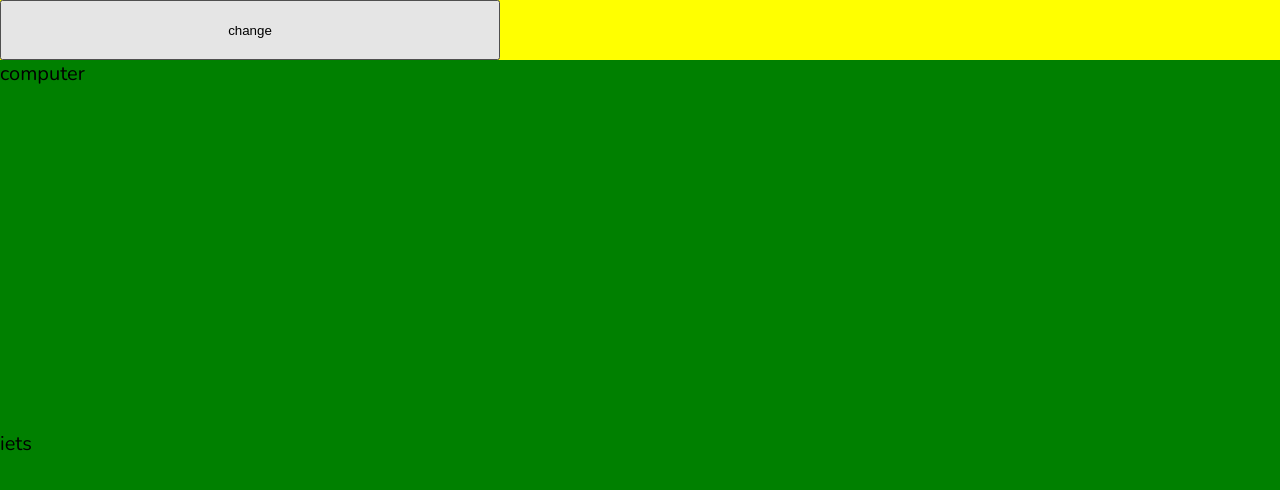
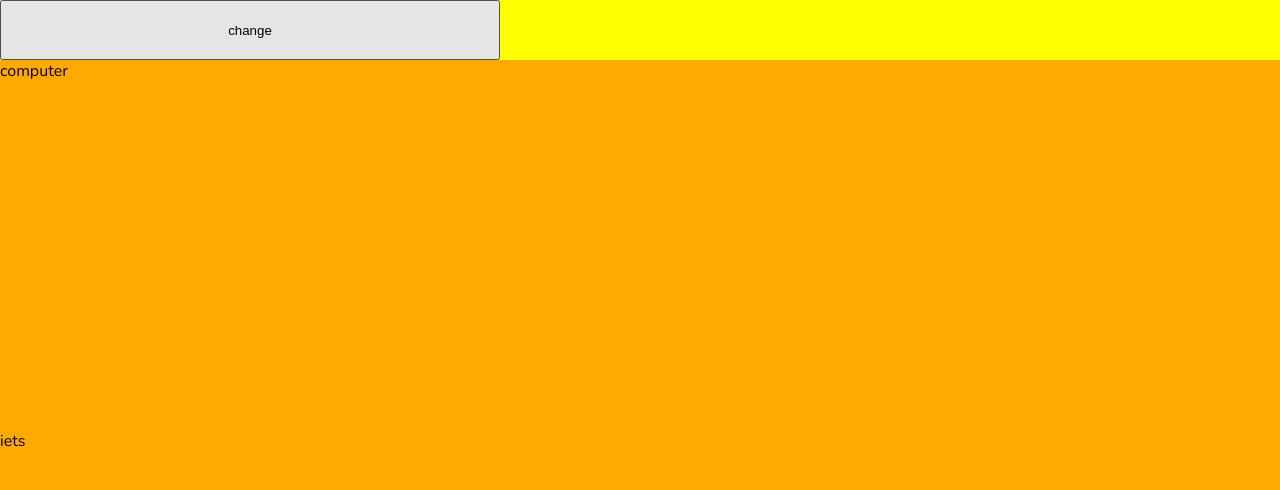
Before and after one commit to SachaVoskuilen/Boardgamebox, a Next.js app: page / in a window 1280 px wide. Shown: the top 490 px of the page. Built offline with nearby package versions, Linux system fonts and the light colour scheme.

Commit message:
feat(deployment): Vercel deployment on every git commit

```diff
--- a/src/components/Layout/Layout.tsx
+++ b/src/components/Layout/Layout.tsx
@@ -1,8 +1,7 @@
-import { Box, Flex, Grid, defaultBreakingPoints } from '@/styles';
+import { Grid, defaultBreakingPoints } from '@/styles';
 import Head from 'next/head';
-import { FC, useEffect, useRef, useState } from 'react';
-import { StyledLayout, windowSizeType } from '.';
-import { Navigation } from '../Navigation';
+import { FC, useEffect, useState } from 'react';
+import { StyledLayout, StyledMain, windowSizeType } from '.';
 
 type Props = {
   title?: string;
@@ -11,7 +10,7 @@ type Props = {
 };
 
 export const Layout: FC<Props> = ({ title, children, loading }) => {
-  let [menu, setMenu] = useState<string>('default');
+  const [menu, setMenu] = useState<string>('default');
 
   const [windowSize, setWindowSize] = useState<windowSizeType>({ height: 100, width: 100 });
 
@@ -42,7 +41,7 @@ export const Layout: FC<Props> = ({ title, children, loading }) => {
           href="https://fonts.googleapis.com/css2?family=Nunito:wght@400;500;600;700;800&display=swap"
         />
       </Head>
-      <main>
+      <StyledMain>
         {windowSize.width >= defaultBreakingPoints.laptop ? (
           <StyledLayout windowSize={windowSize} variant={menu}>
             <Grid gridArea={'navigation'} backgroundColor={'yellow'}>
@@ -59,7 +58,7 @@ export const Layout: FC<Props> = ({ title, children, loading }) => {
                 <div>Content</div>
               </Grid>
             )}
-            <Grid gridArea={'content'} backgroundColor={'green'}>
+            <Grid gridArea={'content'}>
               <div>computer</div>
               <div>{children}</div>
             </Grid>
@@ -87,7 +86,7 @@ export const Layout: FC<Props> = ({ title, children, loading }) => {
             )}
           </StyledLayout>
         )}
-      </main>
+      </StyledMain>
     </>
   );
 };
--- a/src/components/Layout/index.ts
+++ b/src/components/Layout/index.ts
@@ -1,3 +1,4 @@
 export * from './windowSize.type';
 export * from './layout.style';
 export * from './Layout';
+export * from './main.style';
--- a/src/components/Layout/layout.style.ts
+++ b/src/components/Layout/layout.style.ts
@@ -7,6 +7,7 @@ interface StyledLayoutProps extends BoxProps, GridProps {
   windowSize: windowSizeType;
   variant: string;
 }
+
 export const StyledLayout = styled(Grid)<StyledLayoutProps>`
   height: 100vh;
   max-height: -webkit-fill-available;
@@ -28,22 +29,6 @@ export const StyledLayout = styled(Grid)<StyledLayoutProps>`
     `,
     }[variant])}
 
-  @media ${device.tablet} {
-    ${({ variant, theme }) =>
-      ({
-        default: `
-          grid-template-columns: ${theme.size.navHeight} 1fr;
-          grid-template-rows: 1fr;
-          grid-template-areas: 'navigation content';
-      `,
-        hamburger: `
-          grid-template-columns: ${theme.size.navHeight} 1fr;
-          grid-template-rows: 1fr;
-          grid-template-areas: 'navigation hamburger';
-    `,
-      }[variant])}
-  }
-
   @media ${device.laptop} {
     ${({ variant, theme }) =>
       ({
@@ -58,9 +43,25 @@ export const StyledLayout = styled(Grid)<StyledLayoutProps>`
           grid-template-columns: 250px 1fr;
           grid-template-rows: ${theme.size.navHeight} 1fr;
           grid-template-areas:
-            'hamburger navigation'
+            'navigation navigation'
             'hamburger content';
     `,
       }[variant])}
   }
 `;
+
+// @media ${device.tablet} {
+//   ${({ variant, theme }) =>
+//     ({
+//       default: `
+//         grid-template-columns: ${theme.size.navHeight} 1fr;
+//         grid-template-rows: 1fr;
+//         grid-template-areas: 'navigation content';
+//     `,
+//       hamburger: `
+//         grid-template-columns: ${theme.size.navHeight} 1fr;
+//         grid-template-rows: 1fr;
+//         grid-template-areas: 'navigation hamburger';
+//   `,
+//     }[variant])}
+// }
--- /dev/null
+++ b/src/components/Layout/main.style.ts
@@ -0,0 +1,31 @@
+import styled from 'styled-components';
+import type {
+  BorderProps,
+  ColorProps,
+  SpaceProps,
+  LayoutProps,
+  BackgroundProps,
+  PositionProps,
+  ShadowProps,
+} from 'styled-system';
+import { border, color, space, layout, background, position, shadow } from 'styled-system';
+
+export interface MainProps
+  extends ColorProps,
+    SpaceProps,
+    LayoutProps,
+    BackgroundProps,
+    PositionProps,
+    ShadowProps,
+    BorderProps {}
+
+export const StyledMain = styled.main<MainProps>`
+  background-color: ${({ theme }) => theme.colors.primaryColor};
+  ${color};
+  ${space};
+  ${layout};
+  ${background};
+  ${position};
+  ${shadow};
+  ${border};
+`;
--- a/src/styles/global.style.ts
+++ b/src/styles/global.style.ts
@@ -5,9 +5,7 @@ export const GlobalStyle = createGlobalStyle`
   body {
     margin: 0;
     padding: 0;
-    background: ${({ theme }) => theme.colors.primaryColor};
     font-family: 'Nunito', sans-serif;
-    font-size: ${({ theme }) => theme.fontSize.normal};
   }
 
 `;
--- a/src/styles/theme.style.ts
+++ b/src/styles/theme.style.ts
@@ -1,19 +1,14 @@
 import { defaultBreakingPoints } from '.';
 
 interface StartTheme {
-  breakingPoint: {
-    phone: number;
-    tablet: number;
-    smallScreen: number;
-    desktop: number;
-  };
+  breakingPoint: object;
   size: {
     navHeight: string;
   };
   fontSize: {
     normal: string;
   };
-  colors: {};
+  colors: object;
 }
 
 const defaultSizes = {
@@ -24,7 +19,7 @@ const defaultFontSizes = {
   normal: '20px',
 };
 
-export const DefaultTheme = {
+export const DefaultTheme: StartTheme = {
   breakingPoint: defaultBreakingPoints,
   size: defaultSizes,
   fontSize: defaultFontSizes,
```
Also changed, not shown: .eslintrc.cjs (deleted), .eslintrc.json (added).
